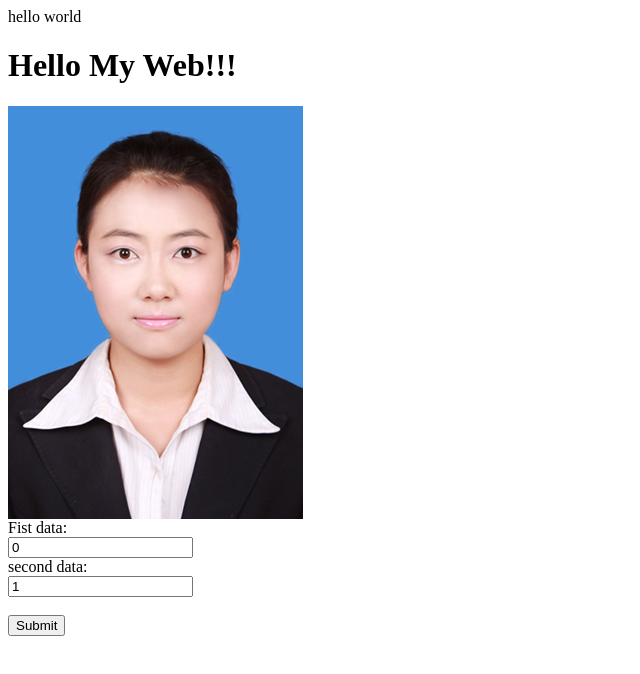
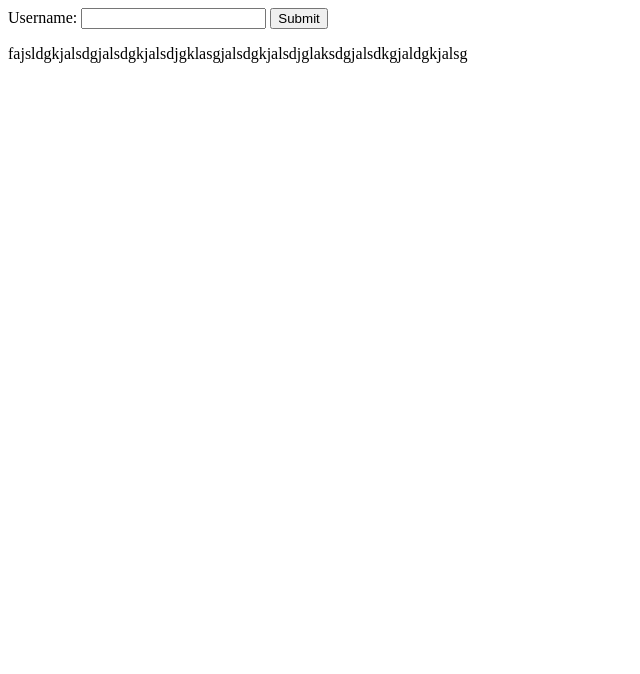
Before and after one commit to NeilZhy/SmallProject, a plain HTML site: page httpd/wwwroot/index.html in a window 1280 px wide. Shown: the whole page, without its empty margins (0-640 px from the left). Drawn offline with Linux system fonts and the light colour scheme.

Commit message:
http服务器公交查询系统1.0

```diff
--- a/httpd/wwwroot/index.html
+++ b/httpd/wwwroot/index.html
@@ -1,18 +1,43 @@
-<html>
-	<head>hello world</head>
-	<body>
-		<h1>Hello My Web!!!</h1>
-		<img src="./imag/xuxu.jpg" alt="default">
+<!-- #<!DOCTYPE html>
+#<html>
+#	<head>
+#		<meta charset="UTF-8">
+#	</head>
+#<div class="container">
+#  <div class="jumbotron">
+#    <h1>我的第一个 Bootstrap 页面</h1>
+#    <p>重置窗口大小，查看响应式效果！</p>
+#  </div>
+#  <div class="row">
+#    <div class="col-sm-4">
+#      <h3>Column 1</h3>
+#      <p>张贺好好学习，天天向上！</p>
+#      <p>再牛逼的梦想,也抵不住你傻逼似的坚持！</p>
+#    </div>
+#    <div class="col-sm-4">
+#      <h3>Column 2</h3>
+#      <p>学的不仅是技术，更是梦想！</p>
+#      <p>再牛逼的梦想,也抵不住你傻逼似的坚持！</p>
+#    </div>
+#    <div class="col-sm-4">
+#      <h3>Column 3</h3>
+#      <p>学的不仅是技术，更是梦想！</p>
+#      <p>再牛逼的梦想,也抵不住你傻逼似的坚持！</p>
+#    </div>
+#  </div>
+#</div>
+#</html>
+#
+-->
 
-		<form action="/cgi-bin/mathcgi" method="POST">
-		Fist data:<br>
+<!-- <form name="input" action="html_form_action.php" method="get"> -->
 
-		<input type="text" name="data1" value="0">
-		<br>
-		second data:<br>
-		<input type="text" name="data2" value="1">
-		<br><br>
-		<input type="submit" value="Submit">
-		</form>
-	</body>
-</html>
+
+
+<form name="input" action="haha.html" method="get">
+	Username: <input type="text" name="user">
+	<input type="submit" value="Submit">
+</form>
+
+
+<body><title>hah</title></body><body><p>fajsldgkjalsdgjalsdgkjalsdjgklasgjalsdgkjalsdjglaksdgjalsdkgjaldgkjalsg</p></body>
```
Also changed, not shown: httpd/wwwroot/haha.html (added, +1 -0 lines), 9 other files.
